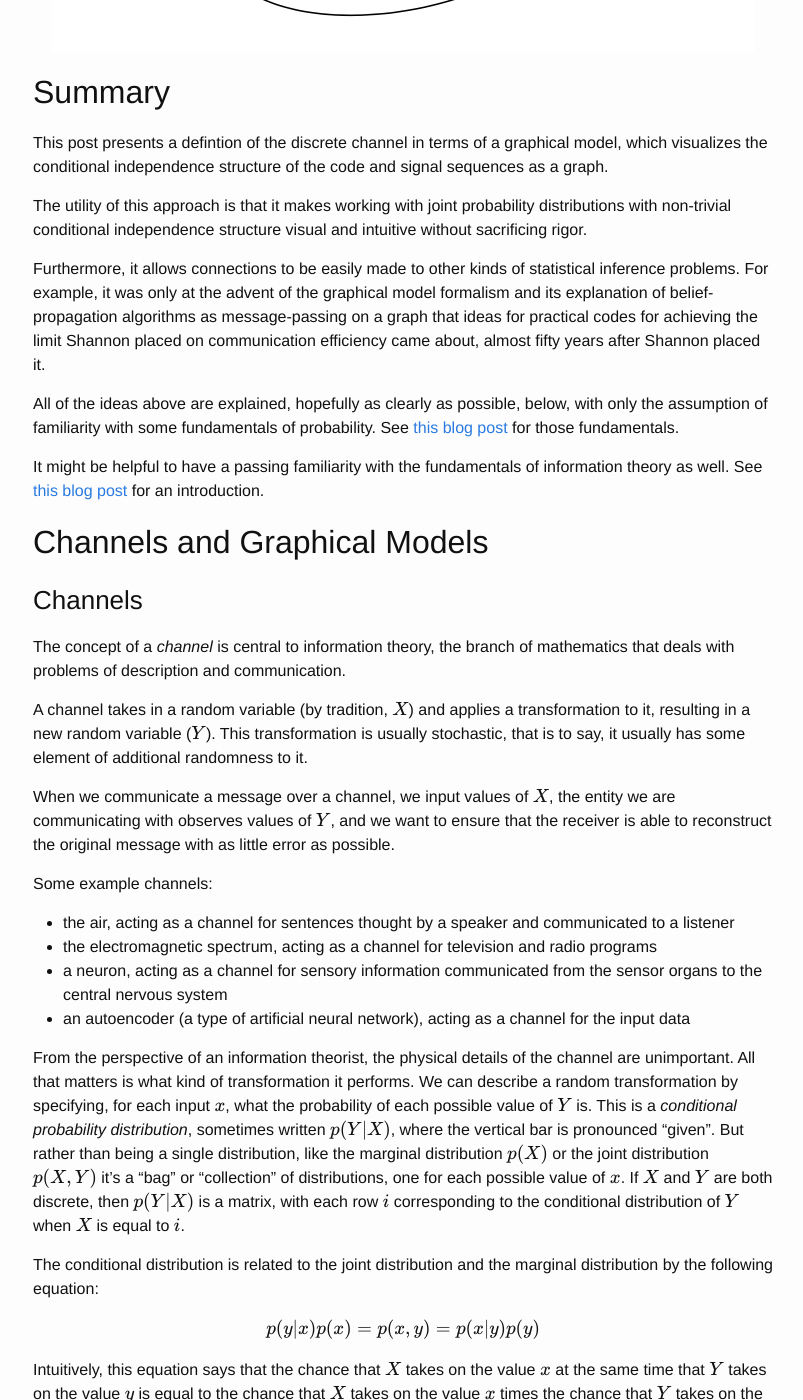
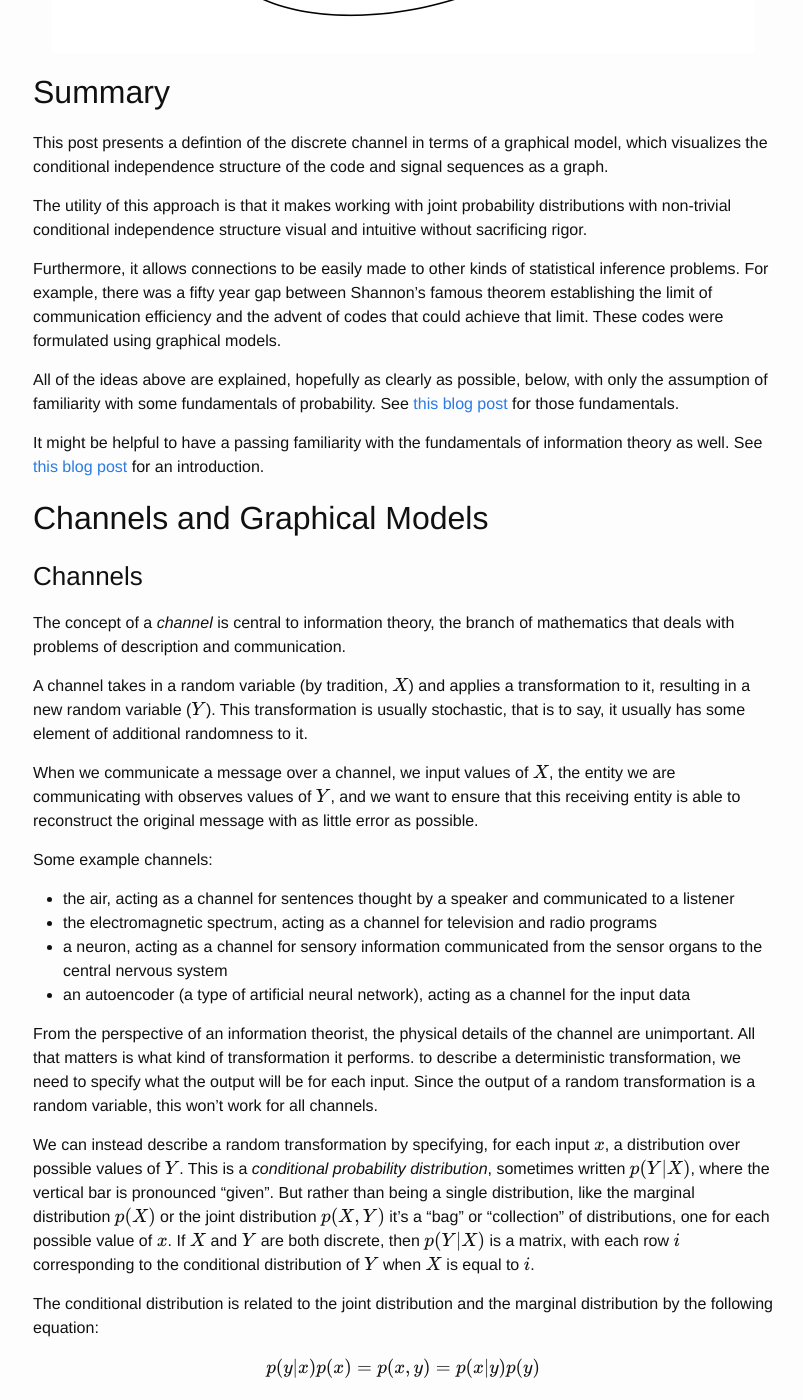
Before and after one commit to charlesfrye/charlesfrye.github.io, a Jekyll site: the page built from _posts/2017-09-26-discrete-channel-graph-model.markdown, in a window 1280 px wide and 1400 px high, scrolled down 741 px. Shown: the whole window, without its empty margins (237-1040 px from the left). Built offline with Jekyll 4.4.1, drawn with Linux system fonts in a browser that asks for light colours; formulas are drawn with MathJax 3; some of the changed text lies outside the part shown.

Commit message:
minor text fixes

```diff
--- a/_posts/2017-09-26-discrete-channel-graph-model.markdown
+++ b/_posts/2017-09-26-discrete-channel-graph-model.markdown
@@ -28,12 +28,11 @@ Furthermore,
 it allows connections to be easily made
 to other kinds of statistical inference problems.
 For example,
-it was only at the advent of the graphical model formalism
-and its explanation of belief-propagation algorithms
-as message-passing on a graph
-that ideas for practical codes for achieving
-the limit Shannon placed on communication efficiency came about,
-almost fifty years after Shannon placed it.
+there was a fifty year gap
+between Shannon's famous theorem
+establishing the limit of communication efficiency
+and the advent of codes that could achieve that limit.
+These codes were formulated using graphical models.
 
 All of the ideas above are explained,
 hopefully as clearly as possible,
@@ -71,7 +70,7 @@ When we communicate a message over a channel,
 we input values of $$X$$,
 the entity we are communicating with
 observes values of $$Y$$,
-and we want to ensure that the receiver
+and we want to ensure that this receiving entity
 is able to reconstruct the original message
 with as little error as possible.
 
@@ -89,9 +88,14 @@ acting as a channel for the input data
 From the perspective of an information theorist,
 the physical details of the channel are unimportant.
 All that matters is what kind of transformation it performs.
-We can describe a random transformation by specifying,
+to describe a deterministic transformation,
+we need to specify what the output will be for each input.
+Since the output of a random transformation is a random variable,
+this won't work for all channels.
+
+We can instead describe a random transformation by specifying,
 for each input $$x$$,
-what the probability of each possible value of $$Y$$ is.
+a distribution over possible values of $$Y$$.
 This is a *conditional probability distribution*,
 sometimes written $$p(Y\lvert X)$$,
 where the vertical bar is pronounced "given".
@@ -412,8 +416,12 @@ $$
 
 It's certainly nice to find alternative ways of presenting ideas,
 especially when that presentation is visual, rigorous, and intuitive.
-But is there any special utility of thinking of channel communication problems
-in this way, using graphical models?
+For example, the
+[graphical formulation of linear algebra](https://graphicallinearalgebra.net/)
+makes visibly manigest certain abstruse
+category-theoretic insights into linear algebra.
+But is there any special utility to thinking about channel communication problems
+using graphical models?
 
 One big reason is that,
 as mentioned above,
```
